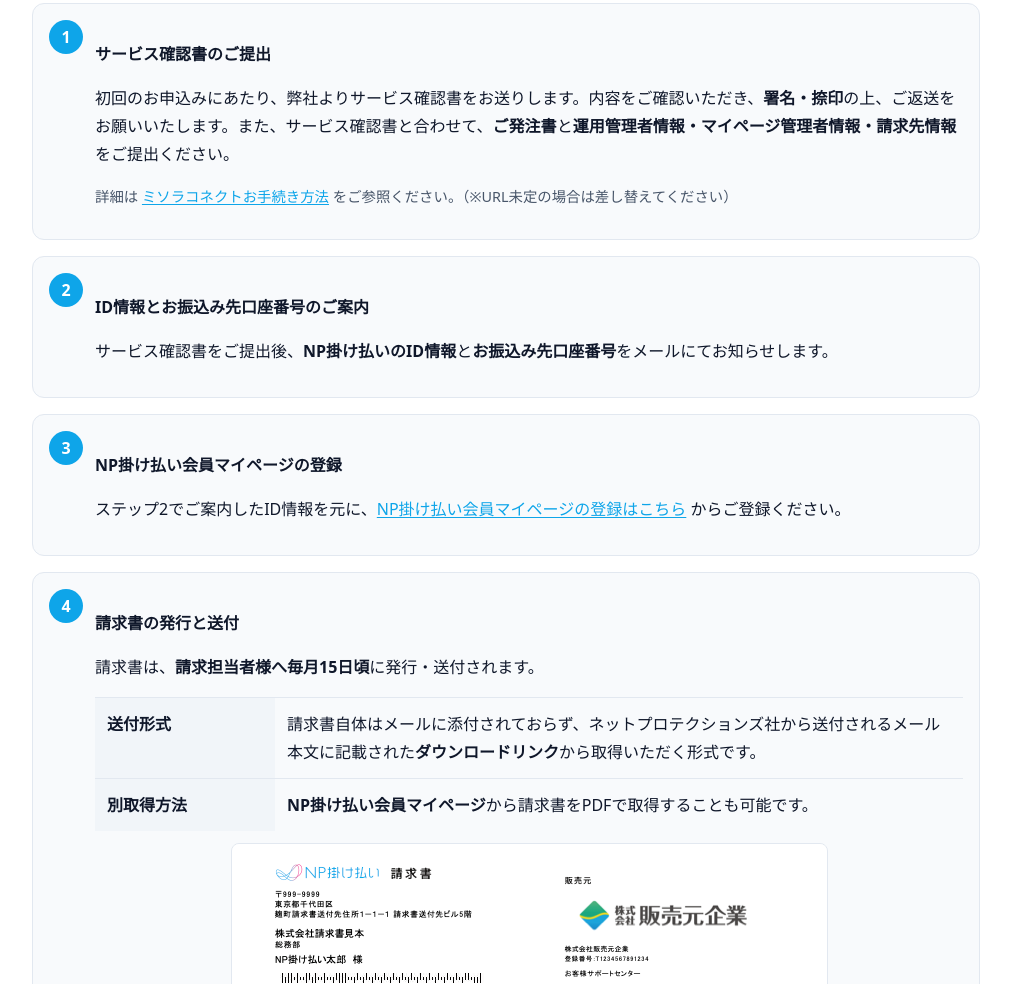
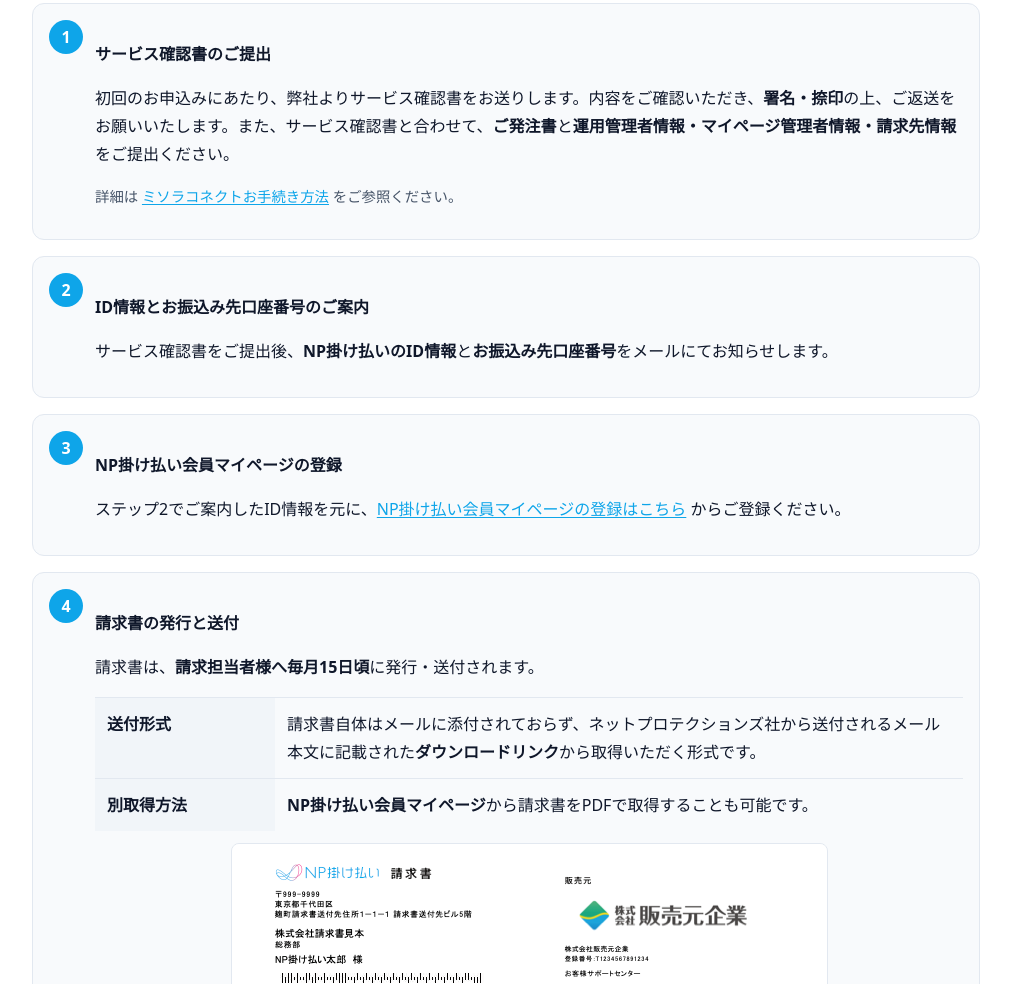
Before and after one commit to okamomo7/np-webpage, a plain HTML site: page index.html in a window 1280 px wide. Shown: the part 1047-2031 px from the top of the page, without its empty margins (134-1145 px from the left). Drawn offline with Linux system fonts and the light colour scheme.

Commit message:
Update index.html

```diff
--- a/index.html
+++ b/index.html
@@ -94,7 +94,7 @@
           <div>
             <h3>サービス確認書のご提出</h3>
             <p>初回のお申込みにあたり、弊社よりサービス確認書をお送りします。内容をご確認いただき、<strong>署名・捺印</strong>の上、ご返送をお願いいたします。また、サービス確認書と合わせて、<strong>ご発注書</strong>と<strong>運用管理者情報・マイページ管理者情報・請求先情報</strong>をご提出ください。</p>
-            <p class="small">詳細は <a href="https://misora-connect.com/procedures/" target="_blank" rel="noopener">ミソラコネクトお手続き方法</a> をご参照ください。（※URL未定の場合は差し替えてください）</p>
+            <p class="small">詳細は <a href="https://misora-connect.com/procedures/" target="_blank" rel="noopener">ミソラコネクトお手続き方法</a> をご参照ください。</p>
           </div>
         </div>
         <div class="card step">
```
